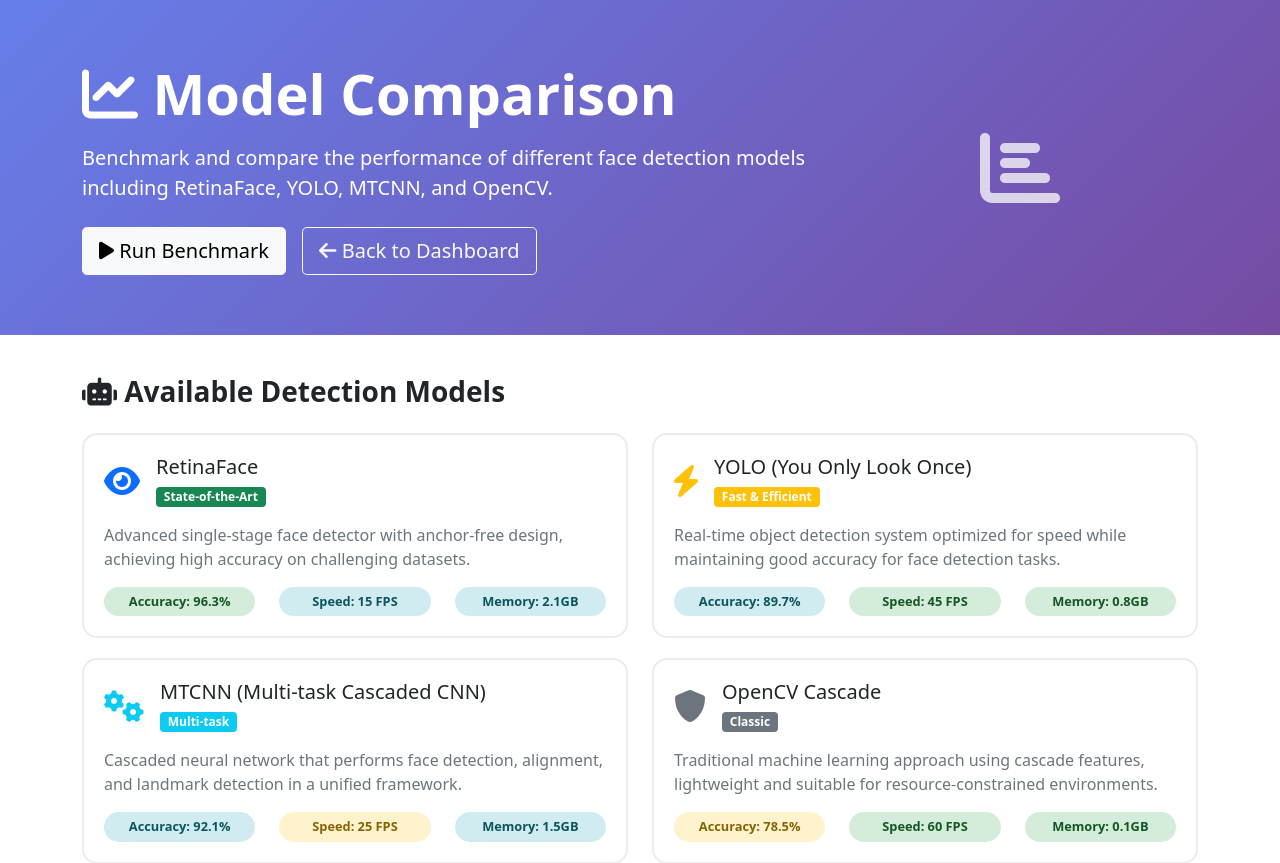
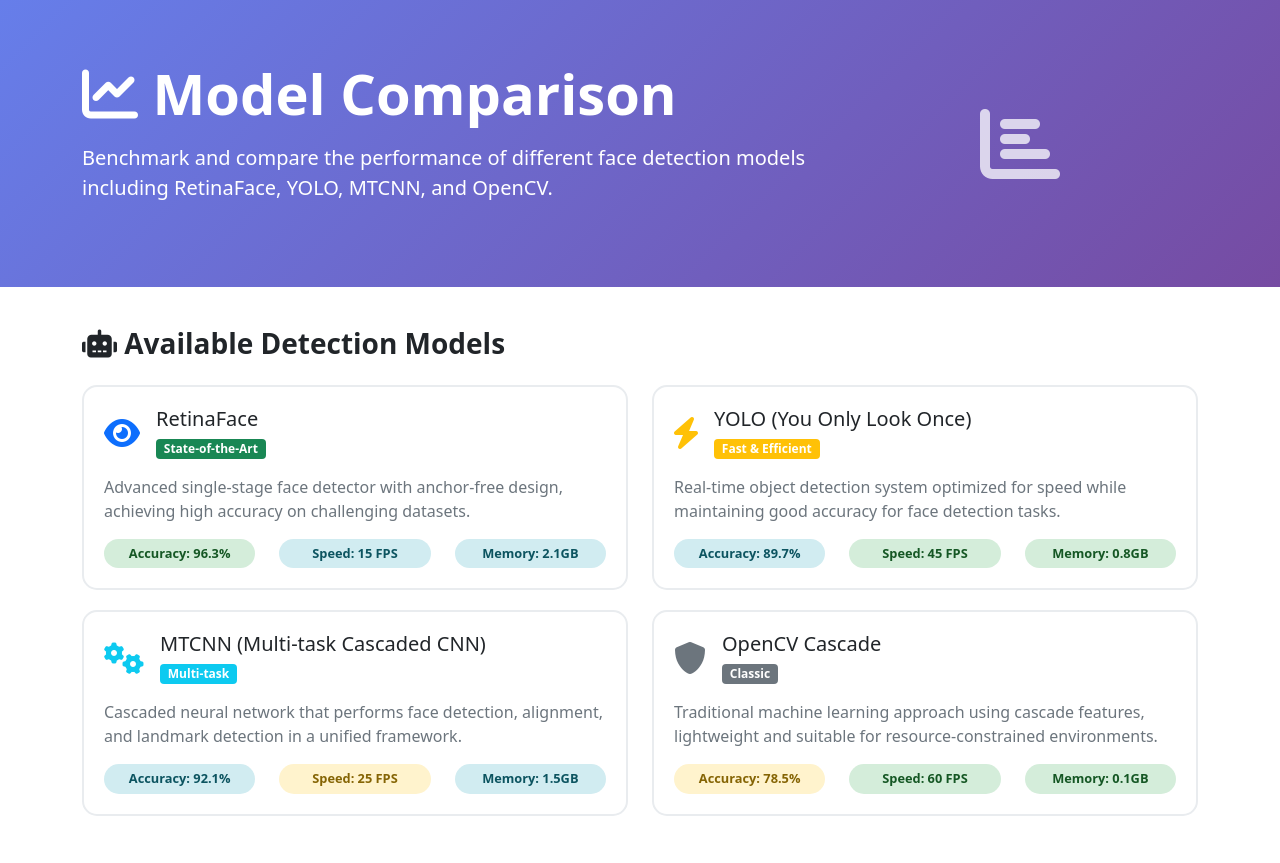
Before and after one commit to AliAlizadeh11/FaceClass, a Flask app: page /model-comparison in a window 1280 px wide. Shown: the part 56-919 px from the top of the page. After the commit the page ends 872 px from the top, so only its background shows below. Run offline with Flask 3, Linux system fonts and the light colour scheme.

Commit message:
fix: improve model comparison

```diff
--- a/src/templates/model_comparison.html
+++ b/src/templates/model_comparison.html
@@ -156,12 +156,12 @@
                     </h1>
                     <p class="lead mb-4">Benchmark and compare the performance of different face detection models including RetinaFace, YOLO, MTCNN, and OpenCV.</p>
                     <div class="d-flex gap-3 flex-wrap">
-                        <button class="btn btn-light btn-lg" id="runBenchmark">
+                        <!-- <button class="btn btn-light btn-lg" id="runBenchmark">
                             <i class="fas fa-play"></i> Run Benchmark
-                        </button>
-                        <a href="/team1-dashboard" class="btn btn-outline-light btn-lg">
+                        </button> -->
+                        <!-- <a href="/team1-dashboard" class="btn btn-outline-light btn-lg">
                             <i class="fas fa-arrow-left"></i> Back to Dashboard
-                        </a>
+                        </a> -->
                     </div>
                 </div>
                 <div class="col-lg-4 text-center">
```
